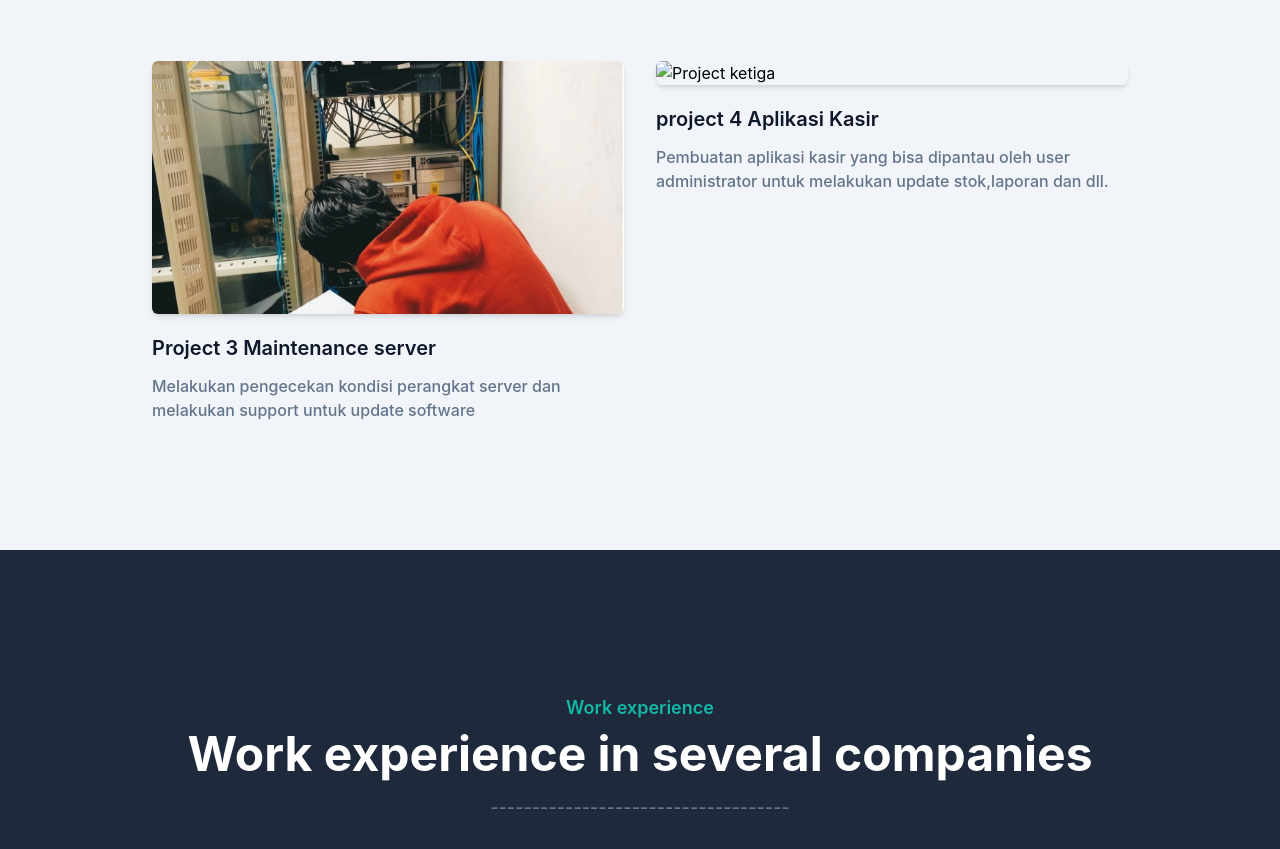
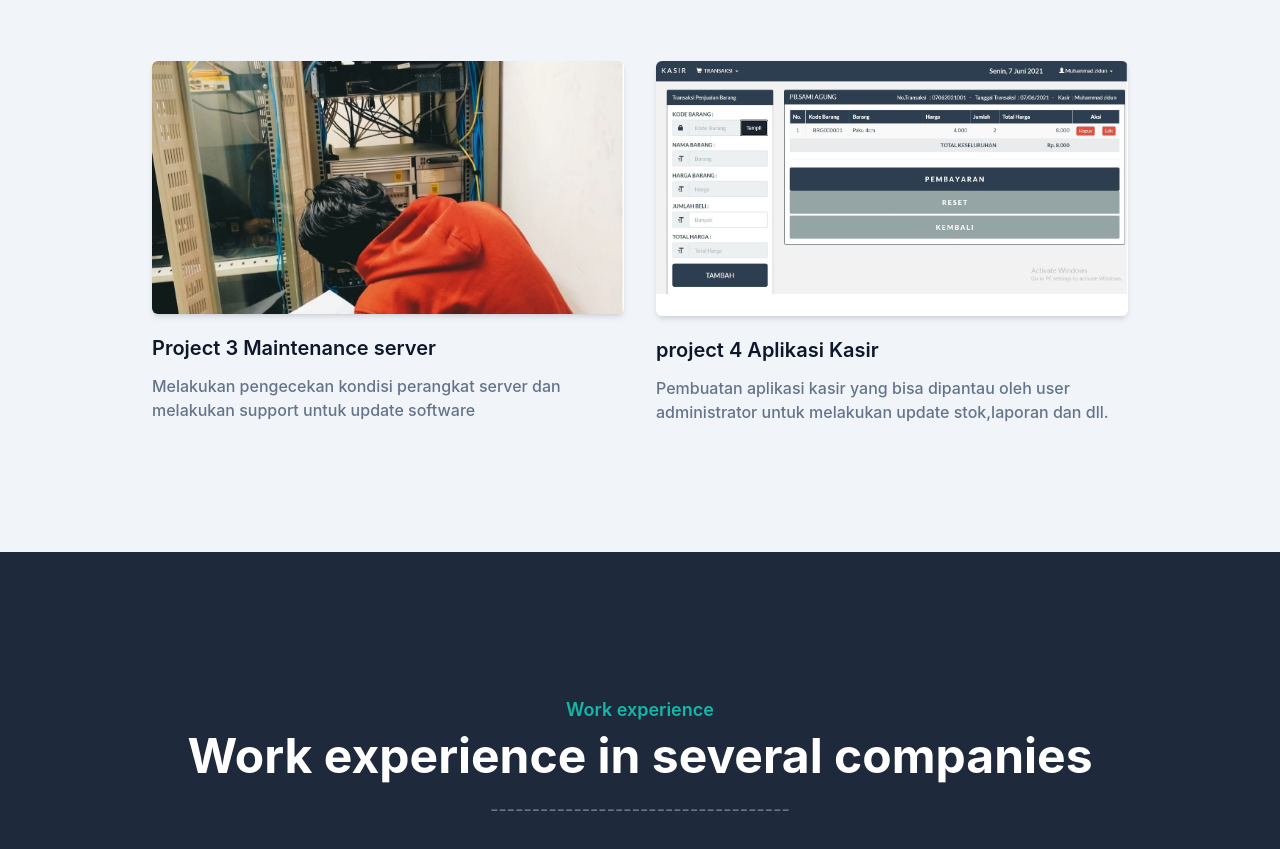
Before and after one commit to FeroWare/sukro-nando, a website: page index.html in a window 1280 px wide. Shown: the part 2328-3177 px from the top of the page. Drawn offline with Linux system fonts and the light colour scheme.

Commit message:
Update index.html

```diff
--- a/index.html
+++ b/index.html
@@ -244,7 +244,7 @@
             </div>
             <div class="mb-12 p-4 md:w-1/2">
                 <div class="rounded-md shadow-md overflow-hidden">
-                    <img src="dist/img/portfolio/kasir.PNG" alt="Project ketiga" width="w-full"/>
+                    <img src="dist/img/portfolio/kasirr.jpg" alt="Project ketiga" width="w-full"/>
                 </div>
                 <h3 class="font-semibold text-xl text-dark mt-5 mb-3">project 4 Aplikasi Kasir</h3>
                 <p class="font-medium text-base text-secondary">Pembuatan aplikasi kasir yang bisa dipantau oleh user administrator untuk melakukan update stok,laporan dan dll.</p>
```
